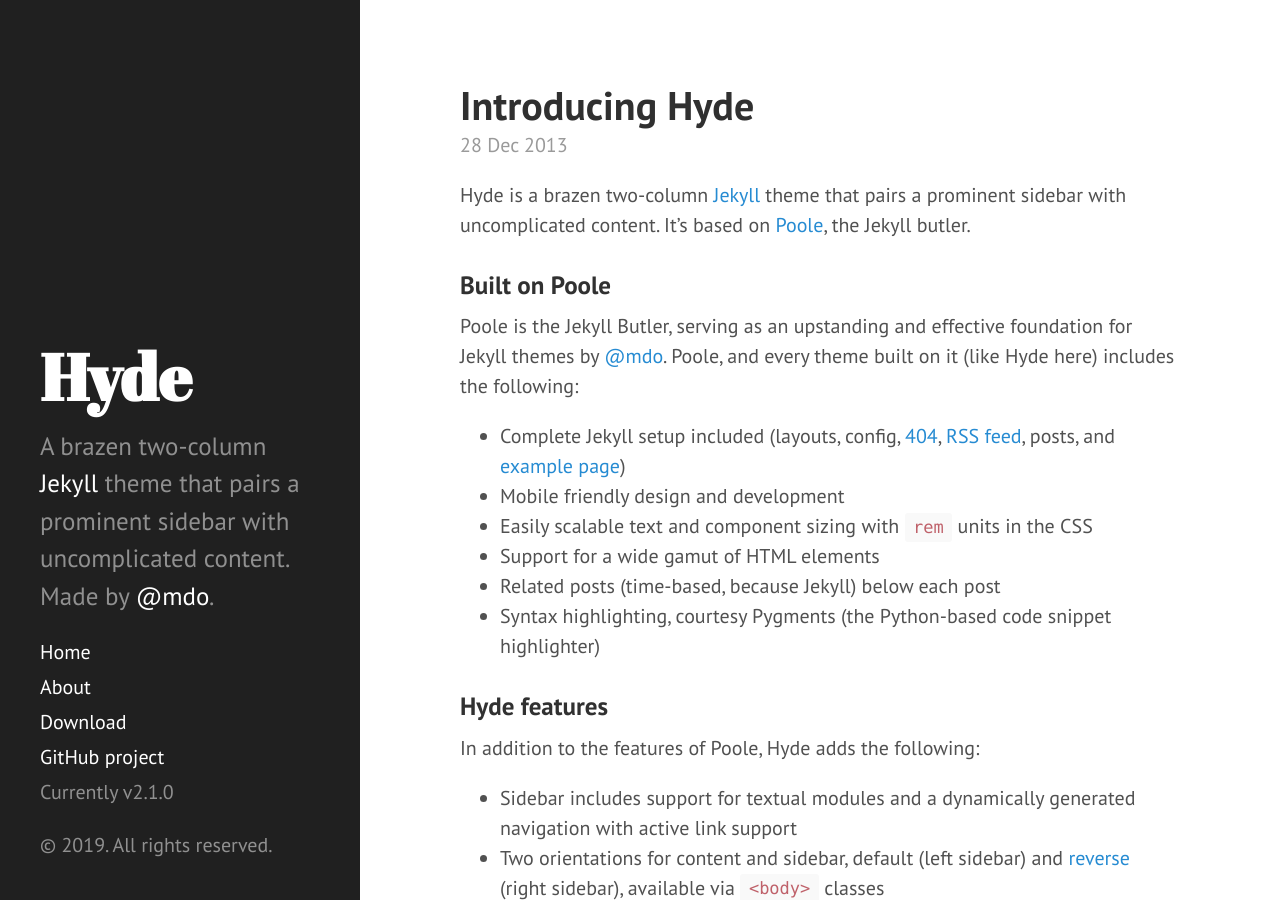
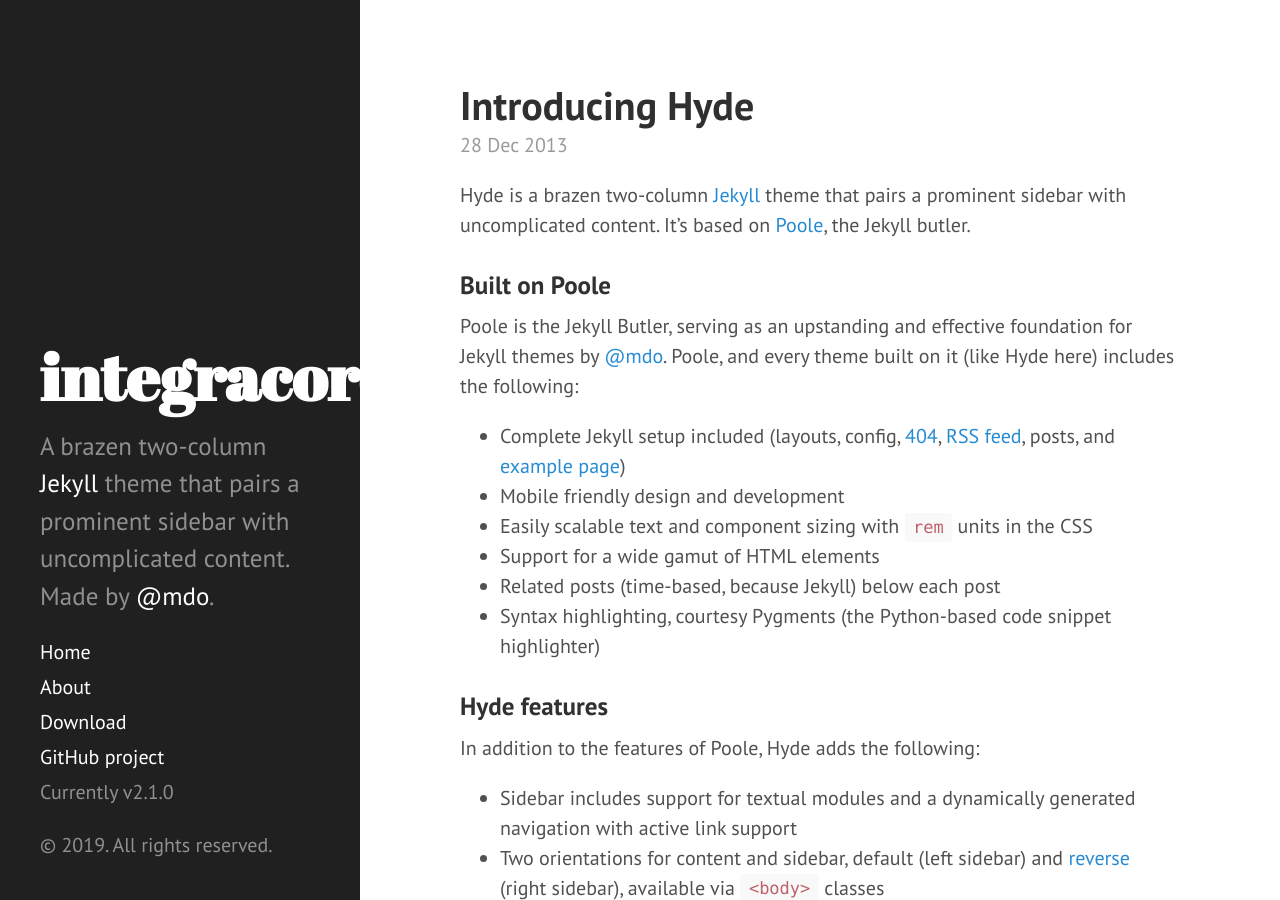
Before and after one commit to integracore2/integracore2.github.io, a Jekyll site: the page built from index.html, in a window 1280 px wide and 900 px high. Built offline with Jekyll 4.4.1, drawn with Linux system fonts in a browser that asks for light colours; Markdown is read by kramdown in place of the engine named in the settings; the list of posts is cut into pages by our own code.

Commit message:
Update _config.yml

```diff
--- a/_config.yml
+++ b/_config.yml
@@ -6,15 +6,15 @@
 permalink:        pretty
 
 # Setup
-title:            Hyde
+title:            integracore2
 tagline:          'A Jekyll theme'
 description:      'A brazen two-column <a href="http://jekyllrb.com" target="_blank">Jekyll</a> theme that pairs a prominent sidebar with uncomplicated content. Made by <a href="https://twitter.com/mdo" target="_blank">@mdo</a>.'
 url:              http://hyde.getpoole.com
 baseurl:          /
 
 author:
-  name:           'Mark Otto'
-  url:            https://twitter.com/mdo
+  name:           'integracore2'
+  url:            https://twitter.com/integracore2
 
 paginate:         5
 
@@ -22,4 +22,4 @@
 version:          2.1.0
 
 github:
-  repo:           https://github.com/poole/hyde
+  repo:           https://github.com/integracore2
```
